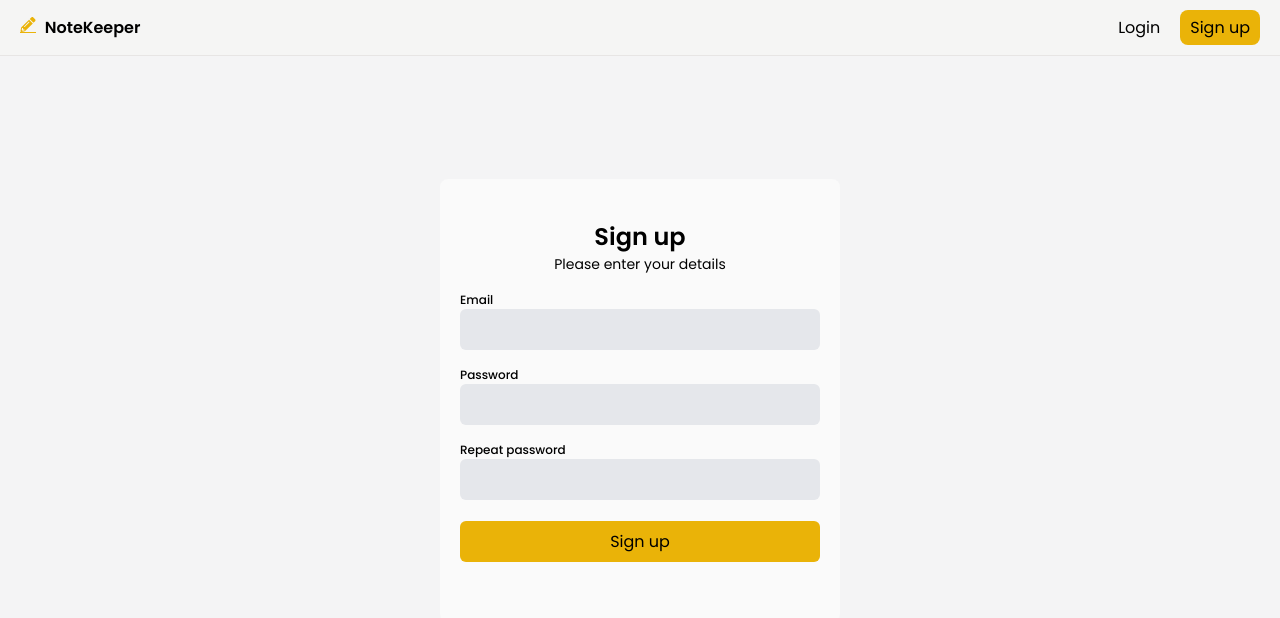
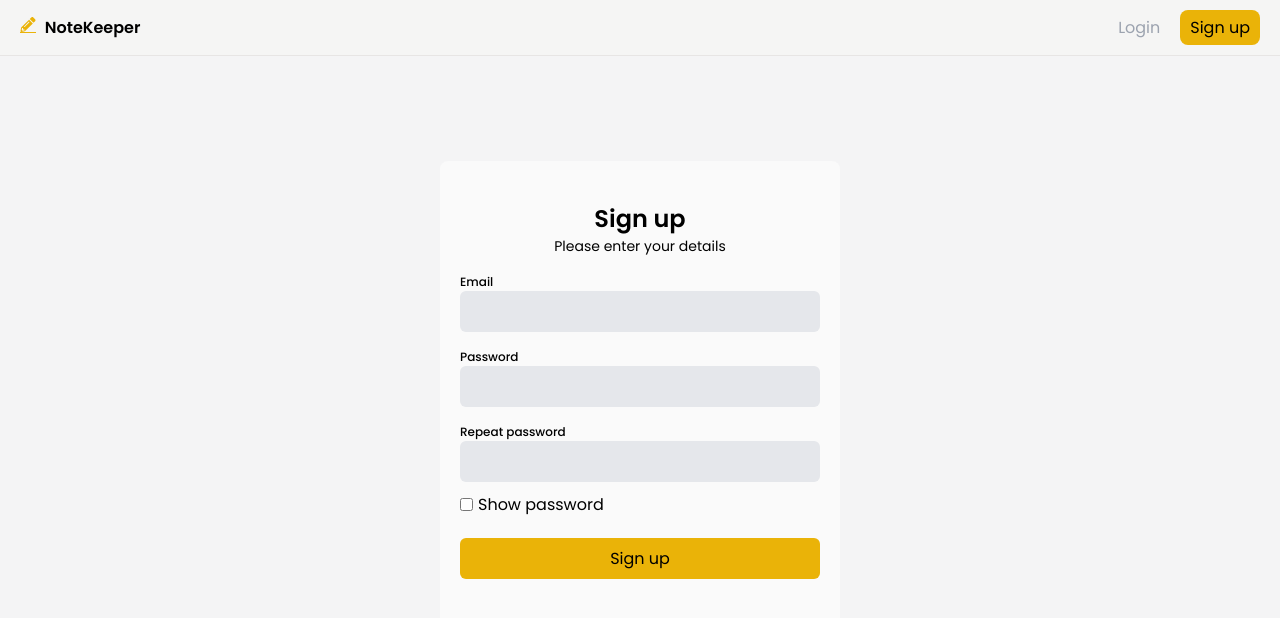
Before and after one commit to pereiralivia/notekeeper, a React (Create React App) app in the folder frontend/: page /register in a window 1280 px wide. Shown: the top 618 px of the page. Built offline with nearby package versions, Linux system fonts and the light colour scheme.

Commit message:
added show/hide password feature, fixed visual effect on active path, fixed repeat password check on backend

```diff
--- a/frontend/src/App.css
+++ b/frontend/src/App.css
@@ -19,10 +19,12 @@ li {
   list-style: none;
 }
 
-input, select, textarea, button {
+input,
+select,
+textarea,
+button {
   font-size: 16px !important;
 }
-
 
 .nav-container {
   position: fixed;
@@ -65,6 +67,10 @@ input, select, textarea, button {
   display: flex;
   flex-direction: row;
   justify-content: space-around;
+}
+
+.inactive-link {
+  color: #9ca3af;
 }
 
 .nav-right-links a:last-child {
@@ -128,9 +134,7 @@ input, select, textarea, button {
 .login-inner-container {
   width: 100%;
   max-width: 400px;
-
 }
-
 
 .form-title {
   text-align: center;
@@ -174,7 +178,17 @@ input, select, textarea, button {
   font-size: 0.75rem;
 }
 
-.error-message{
+.toggle-password-visibility {
+  display: flex;
+  margin-top: 10px;
+}
+
+.toggle-password-visibility input {
+  width: auto;
+  margin-right: 5px;
+}
+
+.error-message {
   text-align: center;
   color: #dc2626;
 }
@@ -364,7 +378,7 @@ input, select, textarea, button {
   background-color: #fafafa;
 }
 
-@media screen and (min-width: 600px){
+@media screen and (min-width: 600px) {
   .create-note-button {
     display: block;
     border: none;
@@ -373,7 +387,6 @@ input, select, textarea, button {
     padding: 5px 15px;
     font-size: 1rem;
     margin-right: 30px;
-
   }
 
   .create-note-icon {
@@ -381,7 +394,7 @@ input, select, textarea, button {
   }
 
   .login-container {
-      align-items: center;
+    align-items: center;
   }
 
   .login-inner-container {
@@ -393,7 +406,7 @@ input, select, textarea, button {
 
   .register-container {
     align-items: center;
-}
+  }
 
   .register-inner-container {
     min-width: 300px;
@@ -401,5 +414,4 @@ input, select, textarea, button {
     border-radius: 8px;
     background-color: #fafafa;
   }
-
 }
--- a/frontend/src/components/Header.js
+++ b/frontend/src/components/Header.js
@@ -13,6 +13,7 @@ const Header = () => {
   const token = localStorage.getItem("token");
 
   const isNotePath = location.pathname.includes("/notes");
+  const isRegister = location.pathname.includes("/register");
 
   const handleClick = () => {
     localStorage.removeItem("token");
@@ -56,7 +57,7 @@ const Header = () => {
           </div>
         ) : (
           <div className="nav-right-links">
-            <Link to="/login">Login</Link>
+            <Link to="/login" className={isRegister ? "inactive-link" : ""}>Login</Link>
             <Link className="sign-up-button" to="/register">
               Sign up
             </Link>
--- a/frontend/src/features/apiSlice.js
+++ b/frontend/src/features/apiSlice.js
@@ -3,7 +3,8 @@ import { createApi, fetchBaseQuery } from "@reduxjs/toolkit/query/react";
 export const apiSlice = createApi({
   reducerPath: "api",
   baseQuery: fetchBaseQuery({
-    baseUrl: "https://notesapplivia.herokuapp.com/",
+    // baseUrl: "https://notesapplivia.herokuapp.com/",
+    baseUrl: "http://localhost:3001/"
   }),
   tagTypes: ["Notes", "Note"],
   endpoints: (builder) => ({
--- a/frontend/src/pages/Register.js
+++ b/frontend/src/pages/Register.js
@@ -10,6 +10,8 @@ const Register = () => {
     password: "",
     repeatPassword: "",
   });
+
+  const [passwordType, setPasswordType] = useState("password");
 
   const { email, password, repeatPassword } = userCredentials;
 
@@ -39,8 +41,15 @@ const Register = () => {
     await registerUser({
       email,
       password,
+      repeatPassword,
     });
   };
+
+  const handleClickPasswordVisibility = () => {
+    passwordType === "password"
+      ? setPasswordType("text")
+      : setPasswordType("password");
+  }
 
   return (
     <div className="register-container">
@@ -64,7 +73,7 @@ const Register = () => {
             <label>Password</label>
             <input
               name="password"
-              type="text"
+              type={passwordType}
               required
               value={password}
               onChange={handleChange}
@@ -74,12 +83,18 @@ const Register = () => {
             <label>Repeat password</label>
             <input
               name="repeatPassword"
-              type="text"
+              type={passwordType}
               required
               value={repeatPassword}
               onChange={handleChange}
             />
           </div>
+
+          <div className="toggle-password-visibility">
+            <input type="checkbox" onClick={handleClickPasswordVisibility}/>
+            <p>Show password</p>
+          </div>
+
           <div className="form-item">
             <button type="submit">Sign up</button>
           </div>
```
Also changed, not shown: 1 other file (tests, documents, lock files or other folders).
